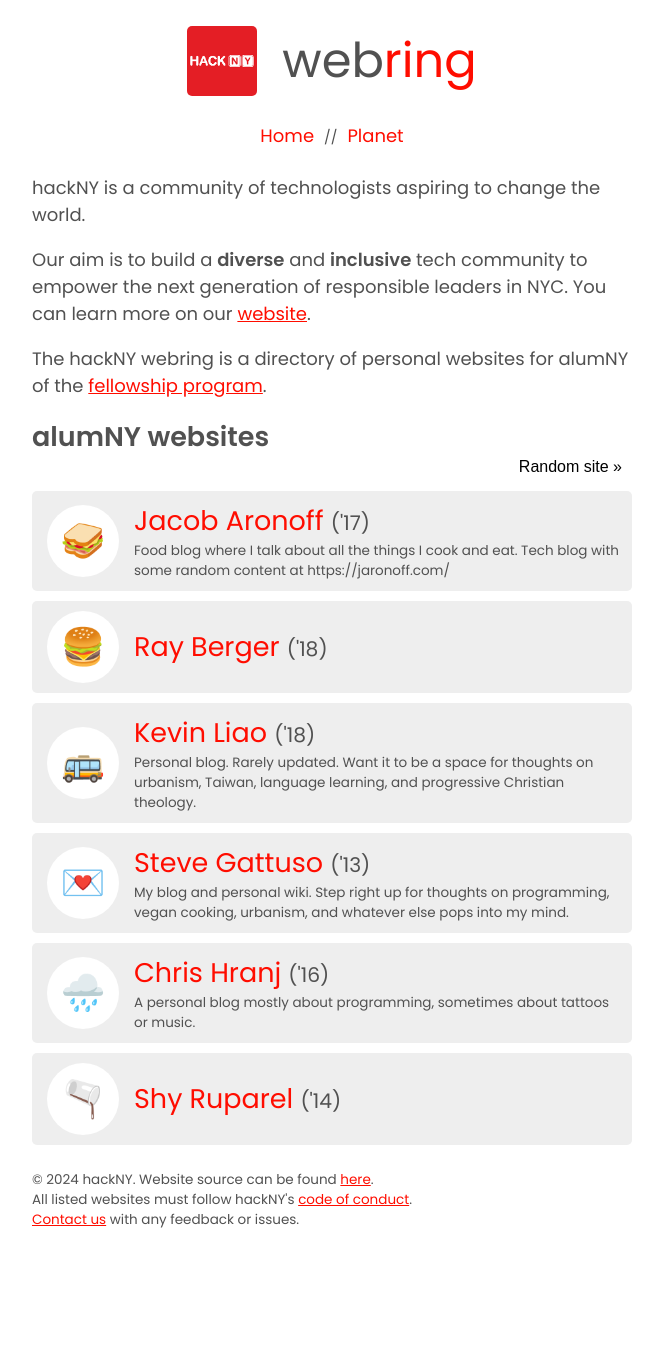
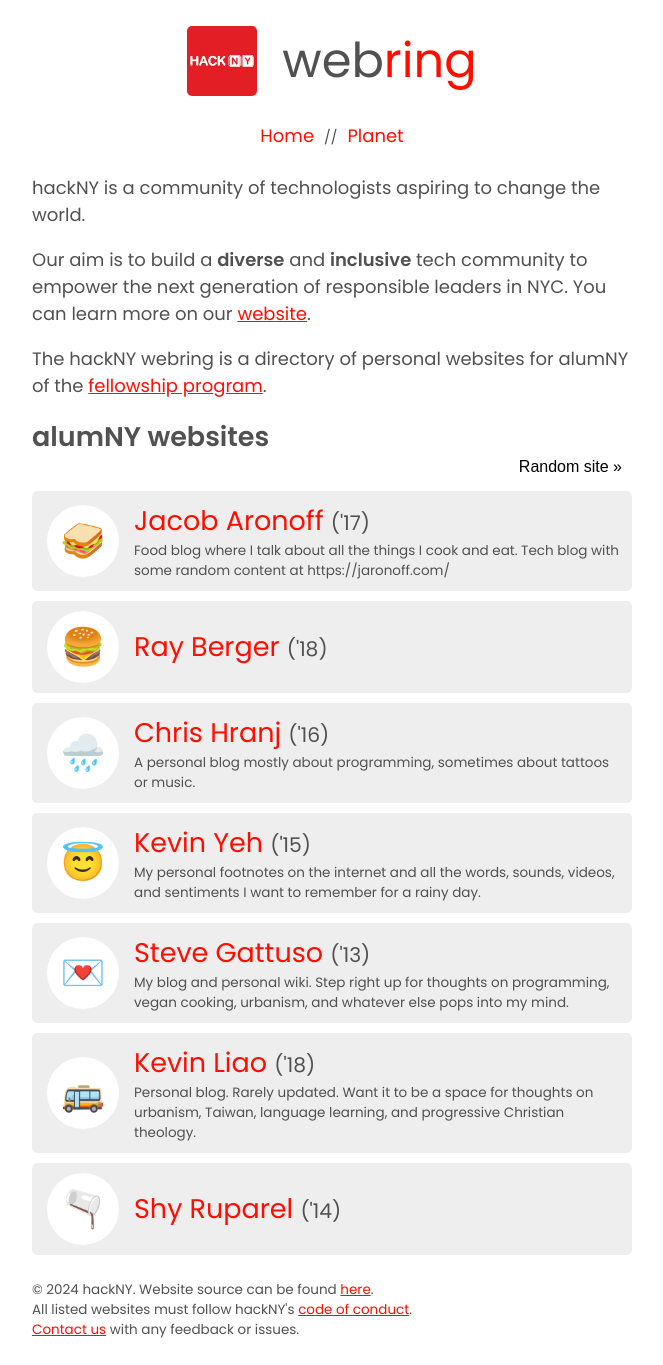
Before and after one commit to hackny/webring, a Jekyll site: the page built from index.html, in a window 1280 px wide. Shown: the whole page, without its empty margins (308-971 px from the left). Built offline with Jekyll 4.4.1, drawn with Linux system fonts in a browser that asks for light colours; before the commit the page ends 1255 px from its top, so only the background shows below that.

Commit message:
Add Kevin Yeh to _fellows.yml

```diff
--- a/_data/fellows.yaml
+++ b/_data/fellows.yaml
@@ -31,3 +31,9 @@
   rss_url: https://brodan.biz/blog/rss/
   emoji: 🌧️
   description: A personal blog mostly about programming, sometimes about tattoos or music.
+- name: Kevin Yeh
+  year: 2015
+  url: https://kyeh.me
+  rss_url: https://buttondown.email/kyeah/rss
+  emoji: 😇
+  description: My personal footnotes on the internet and all the words, sounds, videos, and sentiments I want to remember for a rainy day.
```
